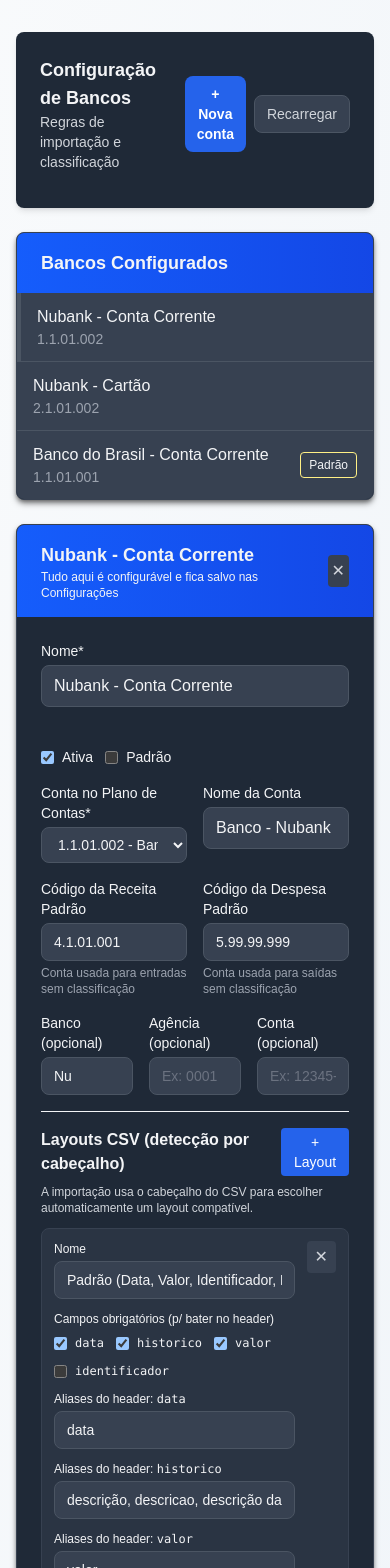
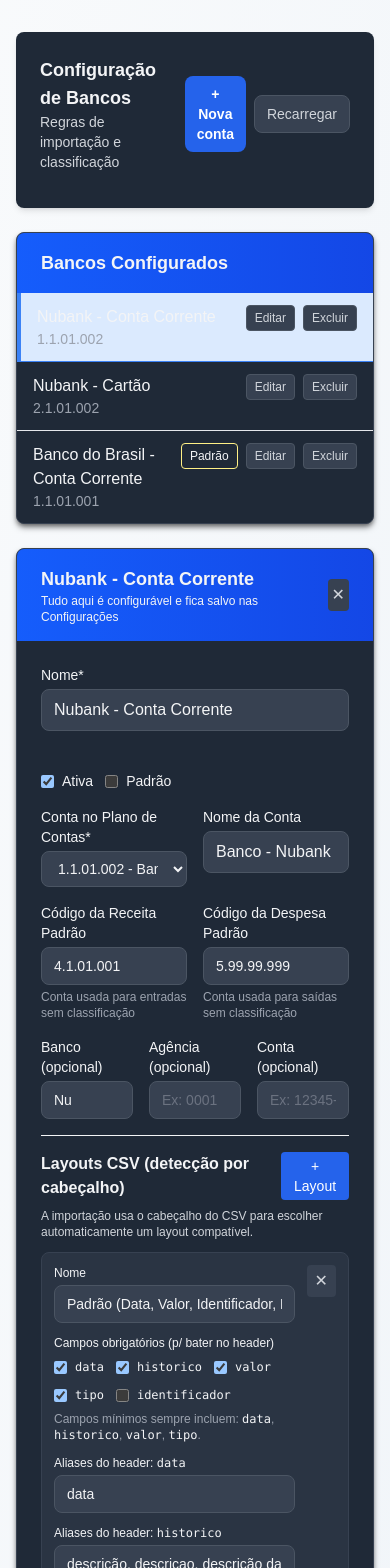
Before and after one commit to peu-gomes/sistema_financeiro_pessoal_2, a Next.js app: page /configuracao-bancos in a window 390 px wide. Shown: the top 1568 px of the page. Built offline with nearby package versions, Linux system fonts and the light colour scheme.

Commit message:
feat(bancos/import): UX salvar/CRUD + tipo obrigatório

```diff
--- a/app/configuracao-bancos/page.tsx
+++ b/app/configuracao-bancos/page.tsx
@@ -44,8 +44,13 @@
     setDirty(false);
   }, [bancoSelecionado]);
 
-  const camposCsv: CsvCampoPadrao[] = ['data', 'historico', 'valor', 'identificador', 'tipo'];
-  const camposObrigatoriosBase: Array<Exclude<CsvCampoPadrao, 'tipo'>> = ['data', 'historico', 'valor'];
+  const camposCsv: CsvCampoPadrao[] = ['data', 'historico', 'valor', 'tipo', 'identificador'];
+  const camposObrigatoriosBase: CsvCampoPadrao[] = ['data', 'historico', 'valor', 'tipo'];
+
+  const limparOpcional = (valor?: string) => {
+    const v = (valor || '').trim();
+    return v ? v : undefined;
+  };
 
   const normalizarLista = (raw: string) =>
     raw
@@ -70,8 +75,8 @@
       contaNome: '',
       ativa: true,
       padrao: false,
-      contaPadraoReceita: '',
-      contaPadraoDespesa: '',
+      contaPadraoReceita: undefined,
+      contaPadraoDespesa: undefined,
       layoutsCsv: [
         {
           id: `csv-${Date.now()}`,
@@ -81,6 +86,7 @@
             data: ['data'],
             historico: ['descricao', 'descrição'],
             valor: ['valor'],
+            tipo: ['tipo'],
           },
         },
       ],
@@ -104,16 +110,29 @@
       return;
     }
 
-    const layoutsCsv = (draft.layoutsCsv || []).map((l) => {
-      const obrigatorios = (l.camposObrigatorios || []).filter(Boolean);
+    const layoutsOriginais = draft.layoutsCsv || [];
+    if (layoutsOriginais.some((l) => !(l.nome || '').trim())) {
+      alert('Todo layout CSV precisa ter um nome.');
+      return;
+    }
+
+    const layoutsCsv = layoutsOriginais.map((l) => {
+      const obrigatorios = (l.camposObrigatorios || []).filter(Boolean) as CsvCampoPadrao[];
       const normalizados = obrigatorios.length ? obrigatorios : [...camposObrigatoriosBase];
-      return { ...l, camposObrigatorios: Array.from(new Set(normalizados)) };
+      // Campos mínimos esperados em qualquer importação.
+      const finalObrigatorios = Array.from(new Set([...camposObrigatoriosBase, ...normalizados]));
+      return { ...l, nome: (l.nome || '').trim(), camposObrigatorios: finalObrigatorios };
     });
 
     const draftNormalizado: ContaBancariaImportacao = {
       ...draft,
       layoutsCsv,
       regrasClassificacao: draft.regrasClassificacao || [],
+      banco: limparOpcional(draft.banco),
+      agencia: limparOpcional(draft.agencia),
+      numeroConta: limparOpcional(draft.numeroConta),
+      contaPadraoReceita: limparOpcional(draft.contaPadraoReceita),
+      contaPadraoDespesa: limparOpcional(draft.contaPadraoDespesa),
     };
 
     const atualizados = bancos.map((b) => (b.id === draftNormalizado.id ? draftNormalizado : b));
@@ -141,6 +160,25 @@
       setSalvando(true);
       await salvarBancos(atualizados);
       setSelecionadoId(atualizados[0]?.id || null);
+    } catch (e) {
+      console.error(e);
+      alert('Erro ao remover banco.');
+    } finally {
+      setSalvando(false);
+    }
+  };
+
+  const handleExcluirId = async (id: string) => {
+    const alvo = bancos.find((b) => b.id === id);
+    if (!alvo) return;
+    if (!confirm(`Remover "${alvo.nome}"?`)) return;
+    const atualizados = bancos.filter((b) => b.id !== id);
+    try {
+      setSalvando(true);
+      await salvarBancos(atualizados);
+      if (selecionadoId === id) {
+        setSelecionadoId(atualizados[0]?.id || null);
+      }
     } catch (e) {
       console.error(e);
       alert('Erro ao remover banco.');
@@ -256,27 +294,55 @@
 
               <div className="divide-y divide-gray-200">
                 {bancos.map((banco) => (
-                  <button
+                  <div
                     key={banco.id}
-                    onClick={() => {
-                      setSelecionadoId(banco.id);
+                    role="button"
+                    tabIndex={0}
+                    onClick={() => setSelecionadoId(banco.id)}
+                    onKeyDown={(e) => {
+                      if (e.key === 'Enter' || e.key === ' ') setSelecionadoId(banco.id);
                     }}
-                    className={`w-full text-left px-4 py-3 hover:bg-blue-50 transition-colors ${
+                    className={`w-full text-left px-4 py-3 hover:bg-blue-50 transition-colors cursor-pointer ${
                       selecionadoId === banco.id ? 'bg-blue-100 border-l-4 border-blue-600' : ''
                     }`}
                   >
-                    <div className="flex items-center justify-between">
+                    <div className="flex items-start justify-between gap-3">
                       <div>
                         <div className="font-medium text-gray-900">{banco.nome}</div>
                         <div className="text-sm text-gray-500">{banco.contaCodigo}</div>
                       </div>
-                      {banco.padrao && (
-                        <span className="inline-flex items-center px-2 py-1 rounded text-xs font-medium bg-yellow-100 text-yellow-700 border border-yellow-200">
-                          Padrão
-                        </span>
-                      )}
+                      <div className="flex items-center gap-2">
+                        {banco.padrao && (
+                          <span className="inline-flex items-center px-2 py-1 rounded text-xs font-medium bg-yellow-100 text-yellow-700 border border-yellow-200">
+                            Padrão
+                          </span>
+                        )}
+                        <button
+                          type="button"
+                          onClick={(e) => {
+                            e.stopPropagation();
+                            setSelecionadoId(banco.id);
+                          }}
+                          className="px-2 py-1 text-xs font-medium border border-gray-300 rounded hover:bg-white"
+                          title="Editar"
+                        >
+                          Editar
+                        </button>
+                        <button
+                          type="button"
+                          onClick={(e) => {
+                            e.stopPropagation();
+                            void handleExcluirId(banco.id);
+                          }}
+                          disabled={salvando}
+                          className="px-2 py-1 text-xs font-medium border border-red-300 text-red-700 rounded hover:bg-red-50 disabled:opacity-60"
+                          title="Excluir"
+                        >
+                          Excluir
+                        </button>
+                      </div>
                     </div>
-                  </button>
+                  </div>
                 ))}
                 {bancos.length === 0 && (
                   <div className="p-4 text-sm text-gray-600">
@@ -305,6 +371,22 @@
                 </div>
 
                 <div className="p-6 space-y-4">
+                  {dirty && (
+                    <div className="flex flex-col sm:flex-row sm:items-center sm:justify-between gap-3 rounded-lg border border-yellow-200 bg-yellow-50 px-3 py-2 text-sm text-yellow-800">
+                      <div className="flex items-center gap-2">
+                        <span className="inline-block h-2 w-2 rounded-full bg-yellow-500" />
+                        Alterações não salvas
+                      </div>
+                      <button
+                        type="button"
+                        onClick={handleSalvar}
+                        disabled={salvando}
+                        className="px-3 py-1.5 bg-blue-600 text-white rounded-lg hover:bg-blue-700 disabled:opacity-60 disabled:cursor-not-allowed text-sm font-semibold"
+                      >
+                        {salvando ? 'Salvando...' : 'Salvar alterações'}
+                      </button>
+                    </div>
+                  )}
                   {/* Informações Básicas */}
                   <div className="grid grid-cols-1 md:grid-cols-2 gap-4">
                     <div>
@@ -439,7 +521,7 @@
                             id: `csv-${Date.now()}`,
                             nome: 'Novo layout',
                             camposObrigatorios: [...camposObrigatoriosBase],
-                            aliases: { data: ['data'], historico: ['descricao', 'descrição'], valor: ['valor'] },
+                            aliases: { data: ['data'], historico: ['descricao', 'descrição'], valor: ['valor'], tipo: ['tipo'] },
                           };
                           atualizarDraft({ layoutsCsv: [...(draft.layoutsCsv || []), novo] });
                         }}
@@ -477,7 +559,7 @@
                                   <div>
                                     <label className="block text-xs font-medium text-gray-700 mb-1">Campos obrigatórios (p/ bater no header)</label>
                                     <div className="flex flex-wrap gap-3 pt-1">
-                                      {(['data', 'historico', 'valor', 'identificador'] as Array<Exclude<CsvCampoPadrao, 'tipo'>>).map((campo) => (
+                                      {(['data', 'historico', 'valor', 'tipo', 'identificador'] as CsvCampoPadrao[]).map((campo) => (
                                         <label key={campo} className="inline-flex items-center gap-2 text-sm text-gray-700">
                                           <input
                                             type="checkbox"
@@ -496,6 +578,9 @@
                                         </label>
                                       ))}
                                     </div>
+                                    <p className="text-xs text-gray-500 mt-2">
+                                      Campos mínimos sempre incluem: <span className="font-mono">data</span>, <span className="font-mono">historico</span>, <span className="font-mono">valor</span>, <span className="font-mono">tipo</span>.
+                                    </p>
                                   </div>
                                 </div>
 
--- a/app/lancamentos/page.tsx
+++ b/app/lancamentos/page.tsx
@@ -16,6 +16,7 @@
   type ContaBancaria as ContaBancariaAPI,
   type AutoPatternConfig,
   type ContaBancariaImportacao,
+  type CsvCampoPadrao,
   type CsvLayoutConfig,
 } from '@/lib/api';
 import { obterInformacoesPadrao, obterCorPadrao, type TipoOperacao } from '@/lib/padroes-contabeis';
@@ -720,8 +721,14 @@
       if (idx >= 0) indices[campo] = idx;
     });
 
-    const obrigatorios = (layout.camposObrigatorios || []) as Array<'data' | 'historico' | 'valor' | 'identificador'>;
-    const ok = obrigatorios.every((c) => typeof (indices as any)[c] === 'number');
+    const obrigatorios = (layout.camposObrigatorios || []) as CsvCampoPadrao[];
+    const ok = obrigatorios.every((c) => {
+      if (c === 'tipo') {
+        // Se não houver coluna de tipo, inferimos pelo sinal do valor.
+        return typeof indices.tipo === 'number' || typeof indices.valor === 'number';
+      }
+      return typeof (indices as any)[c] === 'number';
+    });
     return { ok, indices };
   };
 
--- a/lib/api.ts
+++ b/lib/api.ts
@@ -20,7 +20,7 @@
   id: string;
   nome: string;
   /** Campos mínimos para considerar o layout compatível com o cabeçalho do CSV */
-  camposObrigatorios: Array<Exclude<CsvCampoPadrao, 'tipo'>>;
+  camposObrigatorios: CsvCampoPadrao[];
   /** Aliases por campo (comparação é normalizada: lower + sem acentos) */
   aliases: Partial<Record<CsvCampoPadrao, string[]>>;
 }
--- a/public/data/configuracoes.json
+++ b/public/data/configuracoes.json
@@ -23,7 +23,7 @@
         {
           "id": "nubank-cc-layout-1",
           "nome": "Padrão (Data, Valor, Identificador, Descrição)",
-          "camposObrigatorios": ["data", "valor", "historico"],
+          "camposObrigatorios": ["data", "valor", "historico", "tipo"],
           "aliases": {
             "data": ["data"],
             "valor": ["valor"],
@@ -48,7 +48,7 @@
         {
           "id": "nubank-cartao-layout-1",
           "nome": "Padrão (date, title, amount)",
-          "camposObrigatorios": ["data", "valor", "historico"],
+          "camposObrigatorios": ["data", "valor", "historico", "tipo"],
           "aliases": {
             "data": ["date", "data"],
             "historico": ["title", "descrição", "descricao"],
```
Also changed, not shown: app/configuracoes/page.tsx (+7 -12 lines).
